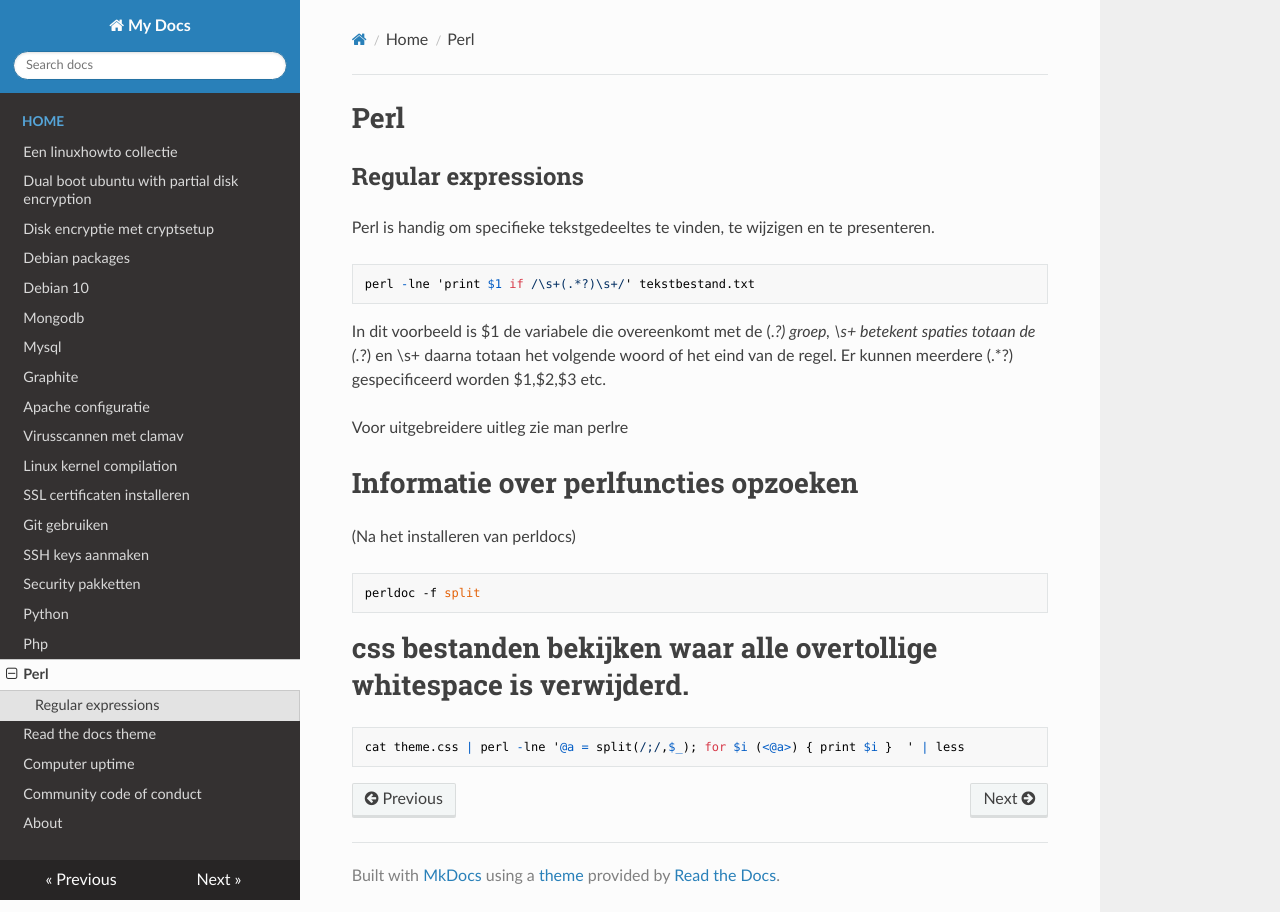
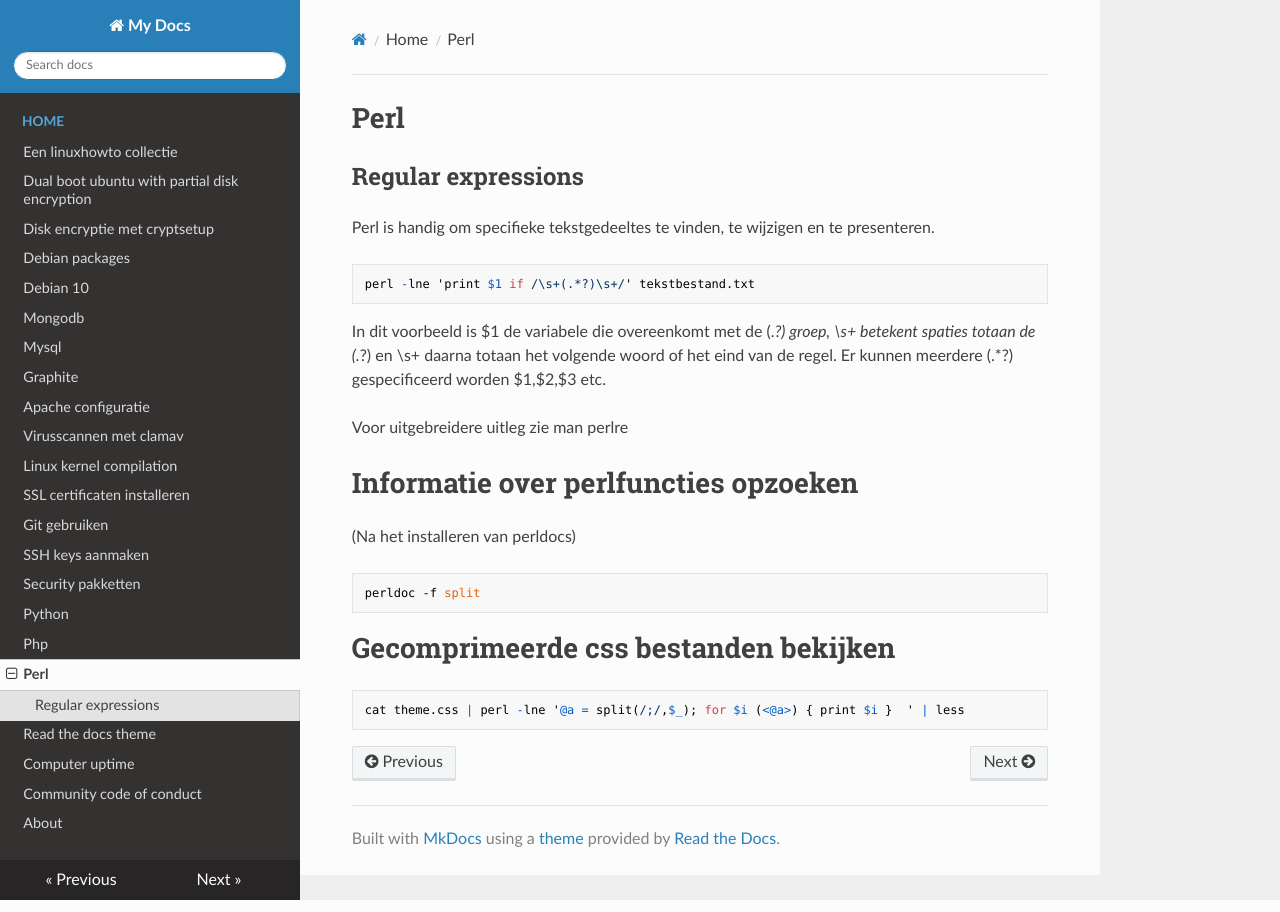
Before and after one commit to MatthewBuchananAstley/linuxhowto, an MkDocs documentation site: the page built from docs/Perl.md, in a window 1280 px wide. Built offline with MkDocs 1.6.1, drawn with Linux system fonts in a browser that asks for light colours; nearby versions of some CDN libraries.

Commit message:
Adjusted wording

```diff
--- a/docs/Perl.md
+++ b/docs/Perl.md
@@ -18,6 +18,6 @@ Voor uitgebreidere uitleg zie man perlre
 
     perldoc -f split
 
-# css bestanden bekijken waar alle overtollige whitespace is verwijderd.
+# Gecomprimeerde css bestanden bekijken
 
     cat theme.css | perl -lne '@a = split(/;/,$_); for $i (<@a>) { print $i }  ' | less
```
